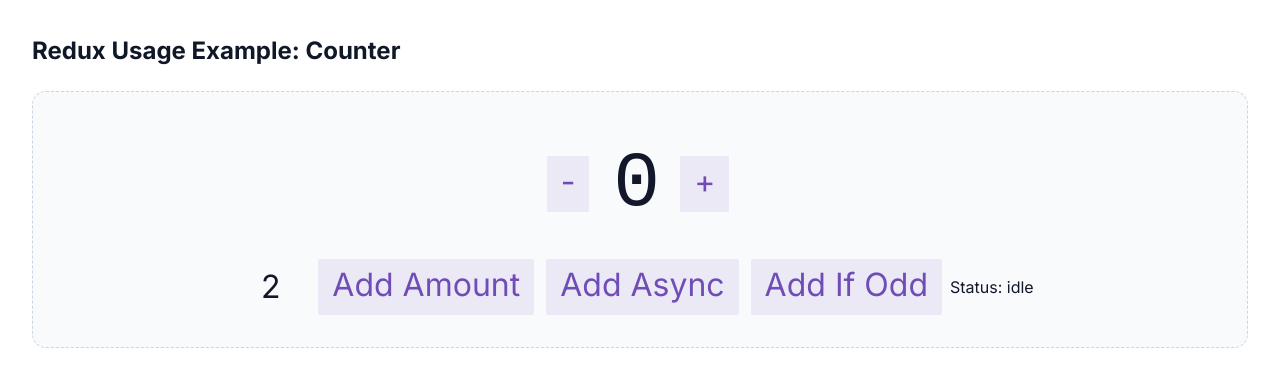
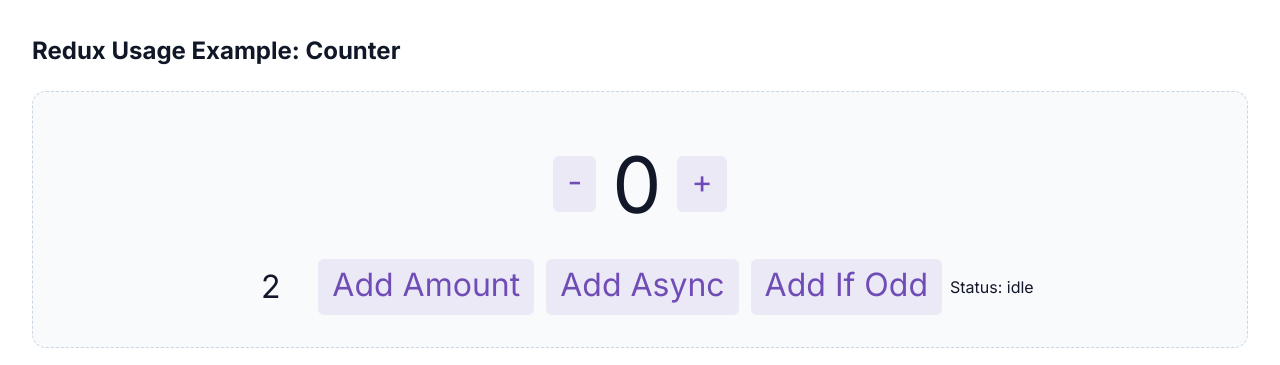
Before and after one commit to Abviol/scent, a Next.js app: page /demo in a window 1280 px wide. Shown: the part 4760-5125 px from the top of the page. Built offline with nearby package versions, Linux system fonts and the light colour scheme.

Commit message:
style(demo): redux UI
Reformat to follow the Code Conventions.

```diff
--- a/app/demo/demo.module.css
+++ /dev/null
@@ -1,81 +0,0 @@
-.row {
-    display: flex;
-    align-items: center;
-    justify-content: center;
-}
-
-.row > button {
-    margin-left: 4px;
-    margin-right: 8px;
-}
-
-.row:not(:last-child) {
-    margin-bottom: 16px;
-}
-
-.value {
-    font-size: 78px;
-    padding-left: 16px;
-    padding-right: 16px;
-    margin-top: 2px;
-    font-family: "Courier New", Courier, monospace;
-}
-
-.button {
-    appearance: none;
-    background: none;
-    font-size: 32px;
-    padding-left: 12px;
-    padding-right: 12px;
-    outline: none;
-    border: 2px solid transparent;
-    color: rgb(112, 76, 182);
-    padding-bottom: 4px;
-    cursor: pointer;
-    background-color: rgba(112, 76, 182, 0.1);
-    border-radius: 2px;
-    transition: all 0.15s;
-}
-
-.textbox {
-    font-size: 32px;
-    padding: 2px;
-    width: 64px;
-    text-align: center;
-    margin-right: 4px;
-}
-
-.button:hover,
-.button:focus {
-    border: 2px solid rgba(112, 76, 182, 0.4);
-}
-
-.button:active {
-    background-color: rgba(112, 76, 182, 0.2);
-}
-
-.asyncButton {
-    composes: button;
-    position: relative;
-}
-
-.asyncButton:after {
-    content: "";
-    background-color: rgba(112, 76, 182, 0.15);
-    display: block;
-    position: absolute;
-    width: 100%;
-    height: 100%;
-    left: 0;
-    top: 0;
-    opacity: 0;
-    transition:
-            width 1s linear,
-            opacity 0.5s ease 1s;
-}
-
-.asyncButton:active:after {
-    width: 0%;
-    opacity: 1;
-    transition: 0s;
-}
--- a/app/demo/page.tsx
+++ b/app/demo/page.tsx
@@ -39,7 +39,7 @@
 } from "@/lib/features/counter/counterSlice";
 
 /* styles */
-import styles from "./demo.module.css"
+import "./styles.css";
 
 // --- Helper Component for Layout ---
 const DemoSection = ({
@@ -403,51 +403,52 @@
 
                 <DemoSection title={"Redux Usage Example: Counter"}>
                     <div>
-                        <div className={styles.row}>
+                        <div className={"row flex items-center justify-center"}>
                             <button
-                                className={styles.button}
+                                className={"appearance-none bg-[rgba(112,76,182,0.1)] text-[rgb(112,76,182)] text-[32px] px-3 pb-1 border-2 border-transparent rounded-sm cursor-pointer transition-all duration-150 outline-none hover:border-[rgba(112,76,182,0.4)] focus:border-[rgba(112,76,182,0.4)] active:bg-[rgba(112,76,182,0.2)]"}
                                 aria-label="Decrement value"
                                 onClick={() => dispatch(decrement())}
                             >
                                 -
                             </button>
-                            <span aria-label="Count" className={styles.value}>{count}</span>
+                            <span
+                                aria-label="Count"
+                                className={"text-[78px] px-4 mt-0.5 font-mono"}
+                            >
+            {count}
+        </span>
                             <button
-                                className={styles.button}
+                                className={"appearance-none bg-[rgba(112,76,182,0.1)] text-[rgb(112,76,182)] text-[32px] px-3 pb-1 border-2 border-transparent rounded-sm cursor-pointer transition-all duration-150 outline-none hover:border-[rgba(112,76,182,0.4)] focus:border-[rgba(112,76,182,0.4)] active:bg-[rgba(112,76,182,0.2)]"}
                                 aria-label="Increment value"
                                 onClick={() => dispatch(increment())}
                             >
                                 +
                             </button>
                         </div>
-                        <div className={styles.row}>
+                        <div className={"row flex items-center justify-center"}>
                             <input
-                                className={styles.textbox}
+                                className={"text-[32px] p-0.5 w-16 text-center mr-1"}
                                 aria-label="Set increment amount"
                                 value={incrementAmount}
                                 type="number"
-                                onChange={(e) => {
-                                    setIncrementAmount(e.target.value);
-                                }}
+                                onChange={(e) => setIncrementAmount(e.target.value)}
                             />
                             <button
-                                className={styles.button}
+                                className={"appearance-none bg-[rgba(112,76,182,0.1)] text-[rgb(112,76,182)] text-[32px] px-3 pb-1 border-2 border-transparent rounded-sm cursor-pointer transition-all duration-150 outline-none hover:border-[rgba(112,76,182,0.4)] focus:border-[rgba(112,76,182,0.4)] active:bg-[rgba(112,76,182,0.2)] ml-1 mr-2"}
                                 onClick={() => dispatch(incrementByAmount(incrementValue))}
                             >
                                 Add Amount
                             </button>
                             <button
-                                className={styles.asyncButton}
+                                className={"async-button appearance-none bg-[rgba(112,76,182,0.1)] text-[rgb(112,76,182)] text-[32px] px-3 pb-1 border-2 border-transparent rounded-sm cursor-pointer transition-all duration-150 outline-none hover:border-[rgba(112,76,182,0.4)] focus:border-[rgba(112,76,182,0.4)] active:bg-[rgba(112,76,182,0.2)] ml-1 mr-2"}
                                 disabled={status !== "idle"}
                                 onClick={() => dispatch(incrementAsync(incrementValue))}
                             >
                                 Add Async
                             </button>
                             <button
-                                className={styles.button}
-                                onClick={() => {
-                                    dispatch(incrementIfOdd(incrementValue));
-                                }}
+                                className={"appearance-none bg-[rgba(112,76,182,0.1)] text-[rgb(112,76,182)] text-[32px] px-3 pb-1 border-2 border-transparent rounded-sm cursor-pointer transition-all duration-150 outline-none hover:border-[rgba(112,76,182,0.4)] focus:border-[rgba(112,76,182,0.4)] active:bg-[rgba(112,76,182,0.2)] ml-1 mr-2"}
+                                onClick={() => dispatch(incrementIfOdd(incrementValue))}
                             >
                                 Add If Odd
                             </button>
--- /dev/null
+++ b/app/demo/styles.css
@@ -0,0 +1,28 @@
+@reference "../globals.css"
+
+.async-button {
+    @apply relative;
+}
+
+.async-button::after {
+    content: "";
+    background-color: rgba(112, 76, 182, 0.15);
+    display: block;
+    position: absolute;
+    width: 100%;
+    height: 100%;
+    left: 0;
+    top: 0;
+    opacity: 0;
+    transition: width 1s linear, opacity 0.5s ease 1s;
+}
+
+.async-button:active::after {
+    width: 0;
+    opacity: 1;
+    transition: none;
+}
+
+.row:not(:last-child) {
+    @apply mb-4;
+}
```
